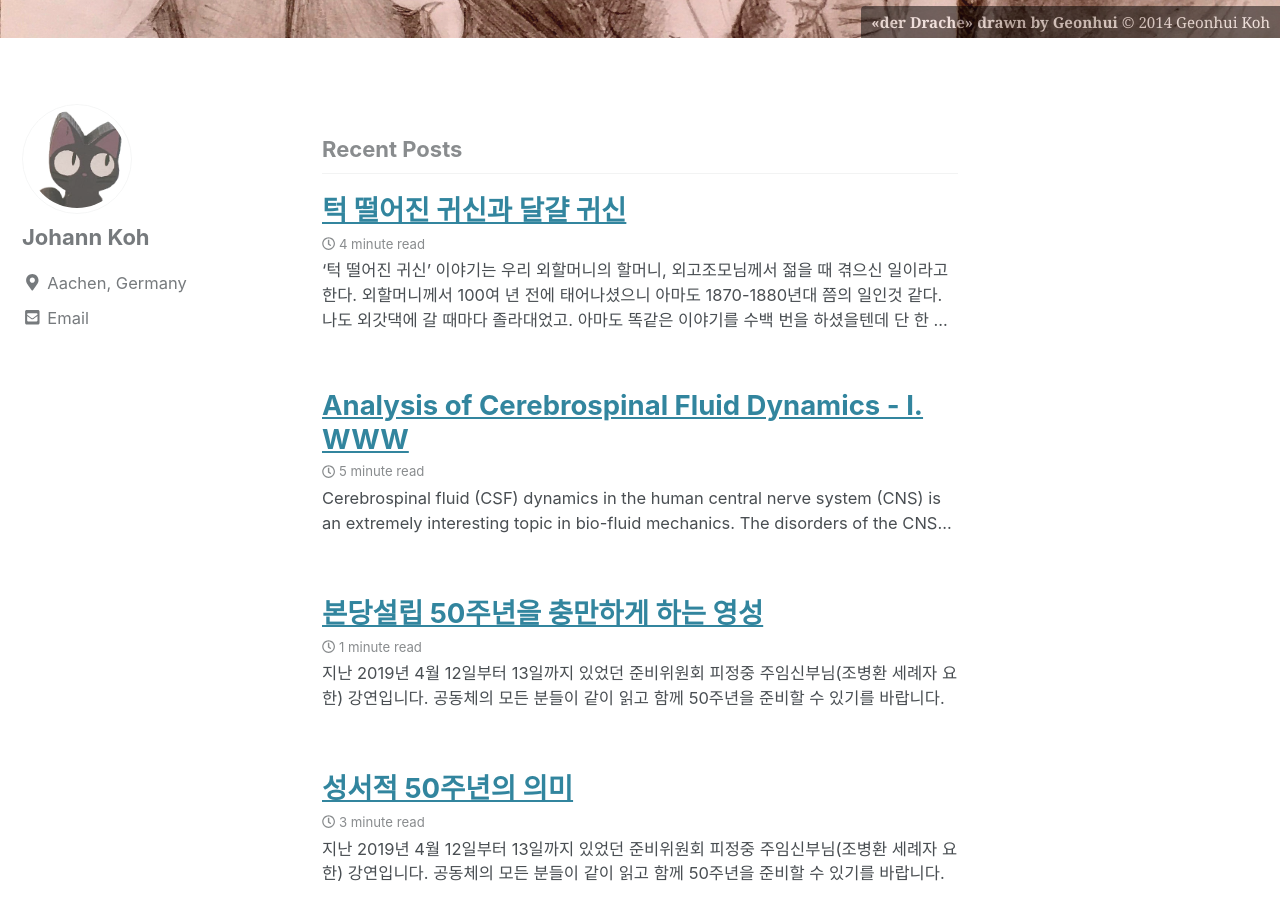
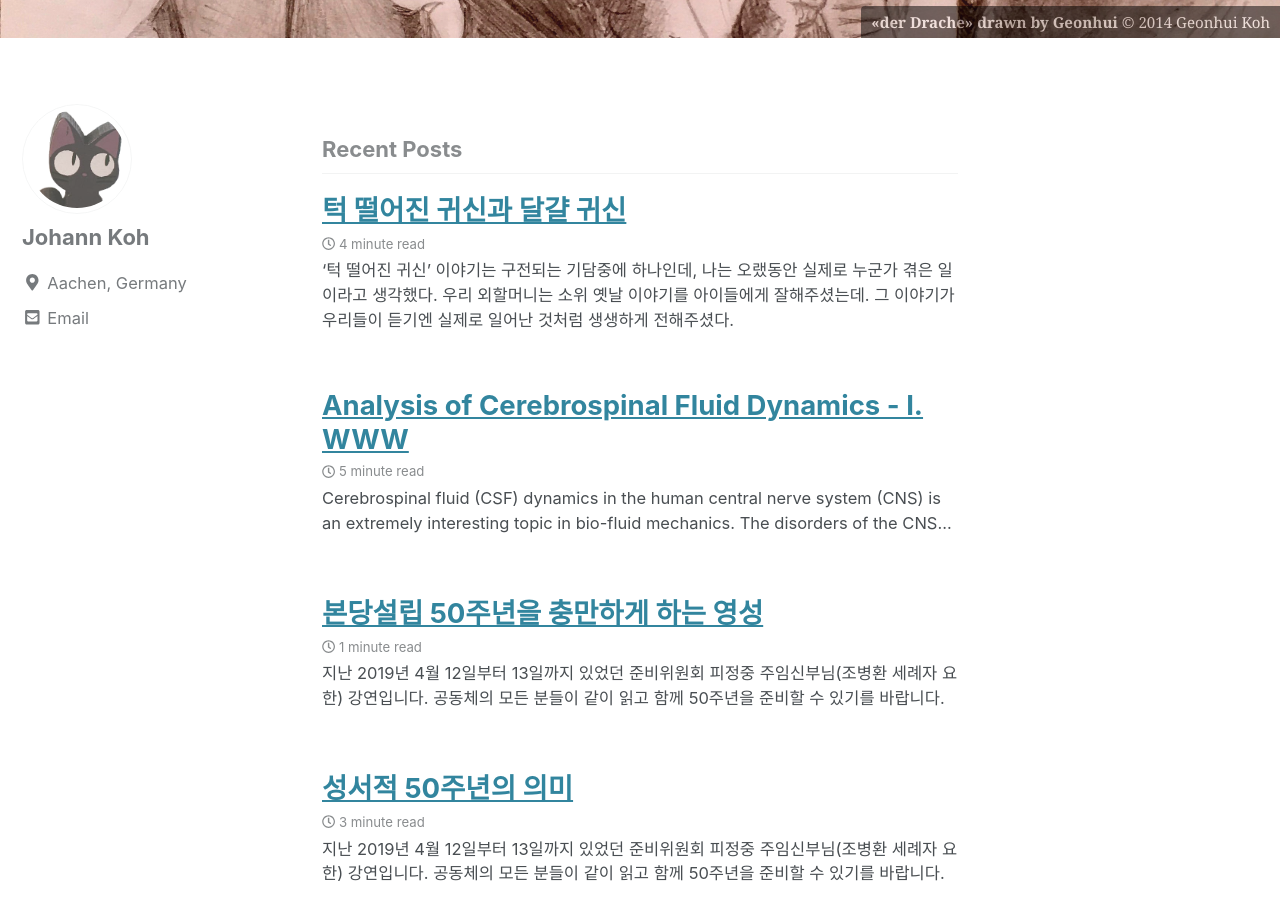
Before and after one commit to meuus/meuus.github.io, a Jekyll site: the page built from index.html, in a window 1280 px wide and 900 px high, scrolled down 382 px. Built offline with Jekyll 4.4.1, drawn with Linux system fonts in a browser that asks for light colours; cached includes are drawn as plain includes; the list of posts is cut into pages by our own code.

Commit message:
modified:   _posts/2019-05-01-present.md

```diff
--- a/_posts/2019-05-01-present.md
+++ b/_posts/2019-05-01-present.md
@@ -5,10 +5,14 @@
   - family
 ---
 
-'턱 떨어진 귀신' 이야기는 우리 외할머니의 할머니, 외고조모님께서 젊을 때 겪으신 일이라고 한다.
-외할머니께서 100여 년 전에 태어나셨으니 아마도 1870-1880년대 쯤의 일인것 같다. 나도 외갓댁에
-갈 때마다 졸라대었고. 아마도 똑같은 이야기를 수백 번을 하셨을텐데 단 한 번도 마다하지 않고
-손자들을 끌어다가 앉혀 놓고 들려주셨다.
+'턱 떨어진 귀신' 이야기는 구전되는 기담중에 하나인데, 나는 오랬동안 실제로 누군가 겪은 일이라고
+생각했다. 우리 외할머니는 소위 옛날 이야기를 아이들에게 잘해주셨는데. 그 이야기가 우리들이
+듣기엔 실제로 일어난 것처럼 생생하게 전해주셨다.
+
+턱 떨어진 귀신은 외할머니의 할머니, 외고조모님께서 젊을 때 겪으신 일이라고 하셨는데.
+외할머니께서 100여 년 전에 태어나셨으니 아마도 1870-1880년대 쯤이 되는 건가?
+언제나 외갓댁에 갈 때는 꼭 "할머니, 옛날 이야기 해주세요." 했었고. 그럴때면 똑같은 이야기를 수백
+번을 하셨을텐데 단 한 번도 마다하지 않고 손자들을 끌어다 앉혀 놓고 들려주셨다.
 
 예전 우리 외갓댁은 일본 사람이 지은 집으로 입구에 들어서면 높은 마루와 이어진 복도로 안으로
 들어가게 되어 있었다. 마루를 올라 복도를
@@ -30,7 +34,7 @@
 어머니 말씀으로는 외할머니께서 생전에 가끔 "난 다시 태어나면 말 많이 하는 영감하고 살 것이다."
 라고 하셨단다. (그런데 우리 아버지는 말씀이 많은 분이라 젊을 때 별명이 따발총!)
 
----
+## 외할머니 버전의 턱 떨어진 귀신
 
 외고조모님께서 어느 날 저녁 부엌에 물이 떨어진 것을 아셨다. 수돗물이 있을리 없던 시절
 물을 다시 긷기 위해 어스름해지는 길을 나서서 동네 우물가로 가셨다고 한다. 한참만에 물을 다 채운
@@ -50,11 +54,13 @@
 
 아마 나는 외할머니가 해주신 이야기에서 우리나라 도깨비에 대한 이미지가 생긴 것 같다. 부리부리한
 눈을 갖고 있는 덩치가 큰, 물을 마시면 턱이 없어서 다 흘리는 사내. 이 이야기에 이어서 언제나
-해주시는 더 무서운 이야기. 달걀귀신 이야기는 외할머니께서 직접 겪으신 이야기다.
+해주시는 더 무서운 이야기. 달걀귀신 이야기는 외할머니께서 직접 겪으신 이야기라고 하셨다.
 
 외할머니의 친가는 부평이다. 맞다 지금 인천옆의 부평이 그 곳이다. 아파트가 빼곡이 들어선
 지금은 자취도 없지만, 1970년대까지만 해도 나도 그 곳에 가서 개구리와 송사리도 잡던 논과 밭이
-있던 소위 시골이였다. 그 곳 부평에서 결혼도 하시기 전, 친구들 만나서 나가셨다나 늦게
+있던 소위 시골이였다.
+
+한 90년 전 그 곳 부평에서 결혼도 하시기 전, 친구들 만나서 나가셨다나 늦게
 집에 돌아오는 길이셨다. 마을에 들어서면서 이상한 느낌이 들어 돌아보니 왠 작은 불꽃 같기도 한
 것이 빙글 빙글 돌면서 저 뒤에 있는 것이 아닌가? 왠지 꺼림칙한 생각이 들어서 흘끔 흘끔 보면서
 걸어가는데 점점 쫓아오는 것이였다. 그 때부터는 냅다 집까지 달리셨는데, 집에 다와서 저 멀리
@@ -66,7 +72,6 @@
 나 잠깐만 대문 앞에 보고 올께요." 하고 다시 나가셨다. 물론 딸이 다시 나가려는 줄 알고 외증조부는
 노발대발하셨다. 대문 앞에 가서 밖을 문틈으로 살며시 보셨는데 아직도 그 앞에서 '달달달달...'
 거리며 있었다고 한다. 물론 외할머니는 얼른 집으로 다시 들어오셨고 밤새 무서워서 혼났다고 한다.
-
 과연 그때 그 이상한 놈은 뭐였을까?
 
 ---
```
